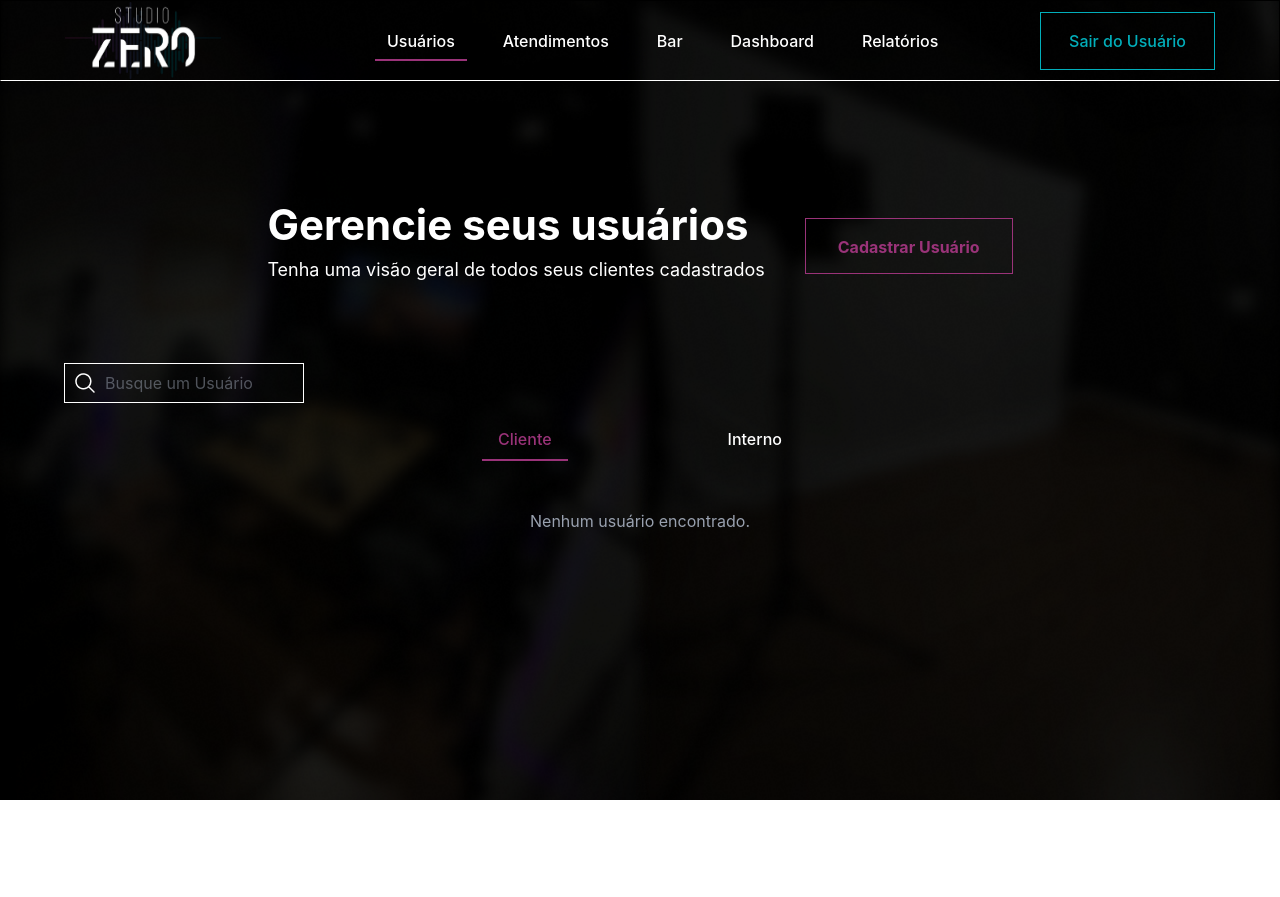
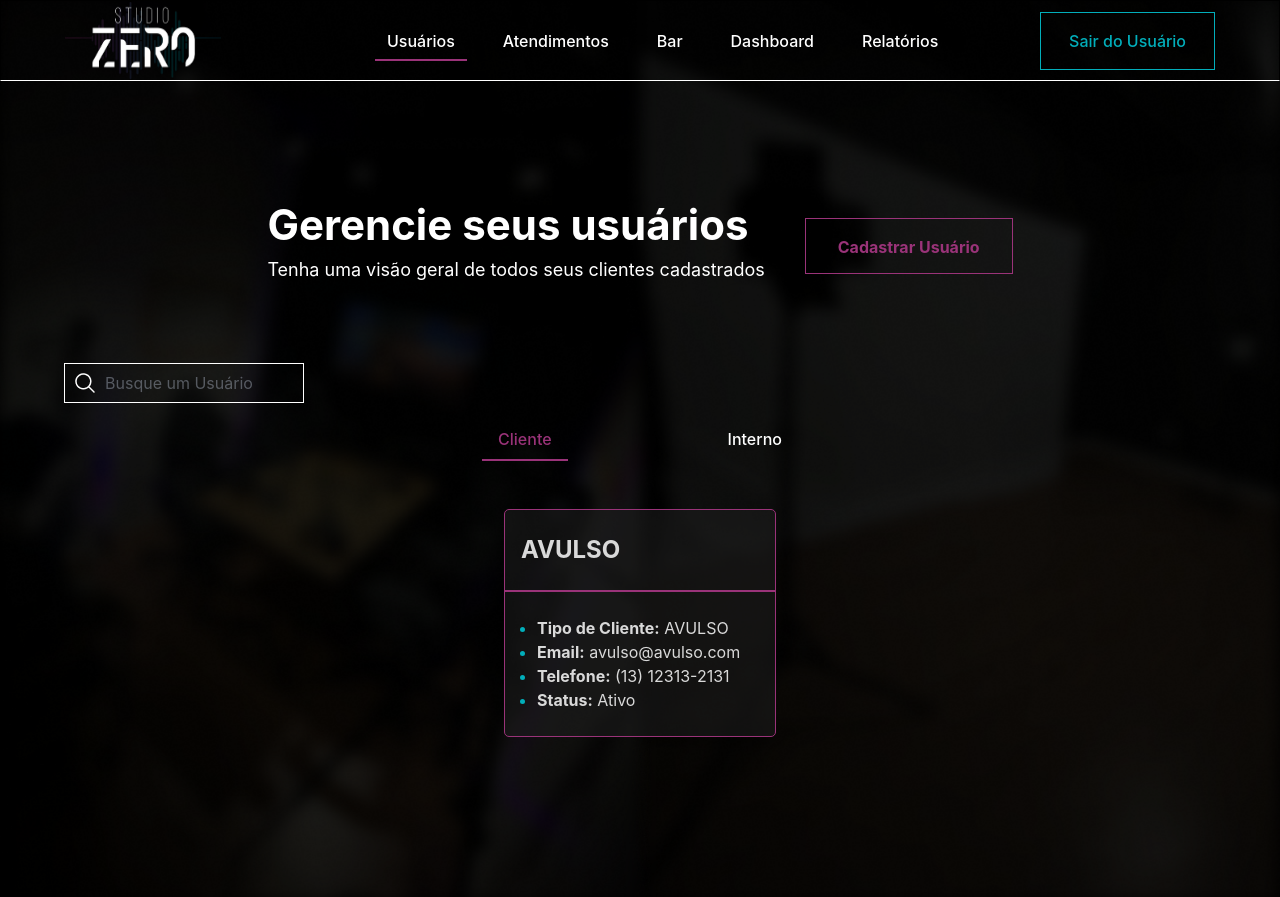
Before and after one commit to Promise-Solutions/Frontend, a React (Vite) app: page /users in a window 1280 px wide. Before the commit the page ends 800 px from the top, so only its background shows below. Built offline with nearby package versions, Linux system fonts and the light colour scheme; data requests are answered from the project's data file; sample sign-in values are in the browser's storage.

Commit message:
select funcionando

```diff
--- a/db.json
+++ b/db.json
@@ -1,5 +1,16 @@
 {
-  "clientes": [],
+  "clientes": [
+    {
+      "nome": "AVULSO",
+      "cpf": "131.231.232-13",
+      "email": "avulso@avulso.com",
+      "telefone": "(13) 12313-2131",
+      "tipoCliente": "AVULSO",
+      "ativo": true,
+      "token": "3JJrchDGJY23VOEG",
+      "id": 1
+    }
+  ],
   "funcionarios": [
     {
       "id": 2,
@@ -13,7 +24,7 @@
     },
     {
       "id": 3,
-      "nome": "ARTUR ",
+      "nome": "ARTUR",
       "cpf": "123.123.131-23",
       "email": "artur@artur.com",
       "telefone": "(12) 31231-2312",
--- a/src/components/cardUser/CardUser.jsx
+++ b/src/components/cardUser/CardUser.jsx
@@ -34,7 +34,7 @@ const CardUser = ({
             <b>Telefone:</b> <span>{telefone}</span>
           </li>
           <li>
-            <b>Status:</b> <span>{ativo ? "Ativo" : "Inativo"}</span>
+            <b>Status:</b> <span>{ativo == true ? "Ativo" : "Inativo"}</span>
           </li>
         </ul>
       </div>
--- a/src/pages/User/User.script.jsx
+++ b/src/pages/User/User.script.jsx
@@ -35,8 +35,8 @@ export const RenderInfos = () => {
       cpf: user?.cpf || "",
       email: user?.email || "",
       telefone: user?.telefone || "",
-      tipoCliente: user?.tipoCliente || "",
-      ativo: user?.ativo || false,
+      tipoCliente: user?.tipoCliente || "", // Garantir que o valor inicial seja do banco
+      ativo: user?.ativo !== undefined ? user.ativo : false, // Garantir que o valor inicial seja booleano
       senha: "",
     });
 
@@ -45,9 +45,15 @@ export const RenderInfos = () => {
       { id: "MENSAL", name: "Mensal" },
     ];
 
+    const statusOptions = [
+      { id: "true", name: "Ativo" }, // Use strings "true" and "false" for consistency
+      { id: "false", name: "Inativo" },
+    ];
+
     const handleInputChange = (e) => {
       const { name, value } = e.target;
-      setFormData((prevData) => ({ ...prevData, [name]: value }));
+      const parsedValue = name === "ativo" ? value === "true" : value; // Convert "ativo" to boolean
+      setFormData((prevData) => ({ ...prevData, [name]: parsedValue }));
     };
 
     const applyCpfMask = (value) => {
@@ -127,7 +133,7 @@ export const RenderInfos = () => {
                     name="tipoCliente"
                     options={clienteOptions}
                     handleOnChange={handleInputChange}
-                    value={formData.tipoCliente}
+                    value={formData.tipoCliente} // Certificar-se de que o valor está correto
                   />
                 </li>
               </>
@@ -183,12 +189,9 @@ export const RenderInfos = () => {
               <Select
                 text="Status"
                 name="ativo"
-                options={[
-                  { id: true, name: "Ativo" },
-                  { id: false, name: "Inativo" },
-                ]}
+                options={statusOptions}
                 handleOnChange={handleInputChange}
-                value={formData.ativo}
+                value={formData.ativo.toString()} // Convert boolean to string for proper matching
               />
             </li>
           </ul>
@@ -230,7 +233,7 @@ export const RenderInfos = () => {
                 <b>Telefone: </b> {user?.telefone}
               </li>
               <li>
-                <b>Status: </b> {user?.ativo ? "Ativo" : "Inativo"}
+                <b>Status: </b> {user?.ativo == true ? "Ativo" : "Inativo"}
               </li>
             </ul>
           </div>
```
